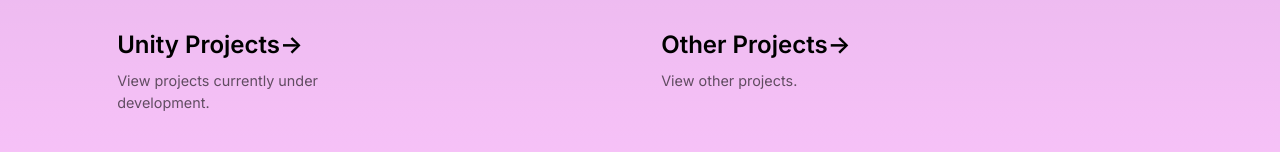
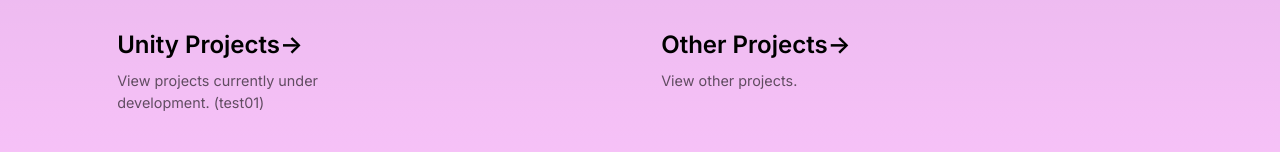
Before and after one commit to tribubb/tribubb.github.io, a Next.js app: page / in a window 1280 px wide. Shown: the part 475-627 px from the top of the page. Built offline with nearby package versions, Linux system fonts and the light colour scheme.

Commit message:
adding test reference version

```diff
--- a/src/pages/index.tsx
+++ b/src/pages/index.tsx
@@ -27,13 +27,13 @@ export default function Home() {
         <div className={styles.grid}>
           <a
             href="unityprojects.html"
-            className={styles.card}s
+            className={styles.card}
           >
             <h2 className={inter.className}>
               Unity Projects<span>-&gt;</span>
             </h2>
             <p className={inter.className}>
-              View projects currently under development.
+              View projects currently under development. (test01)
             </p>
           </a>
 
```
